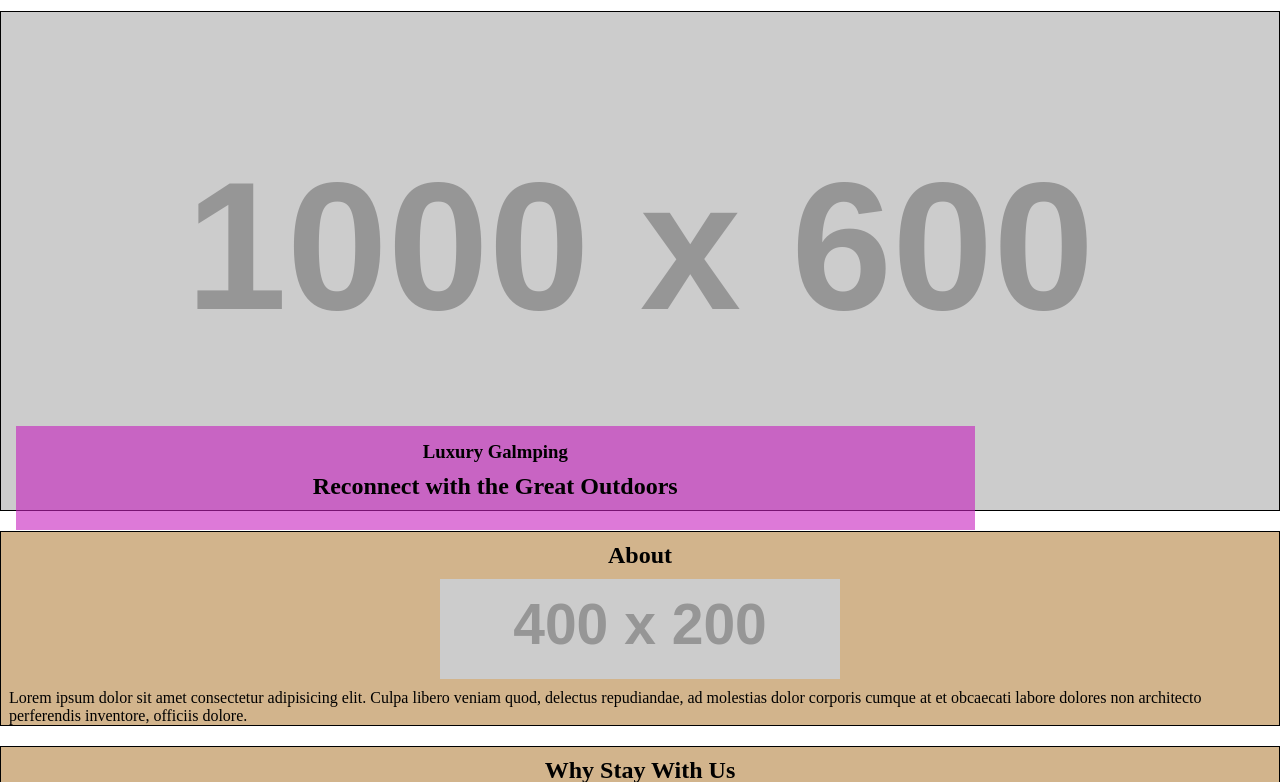
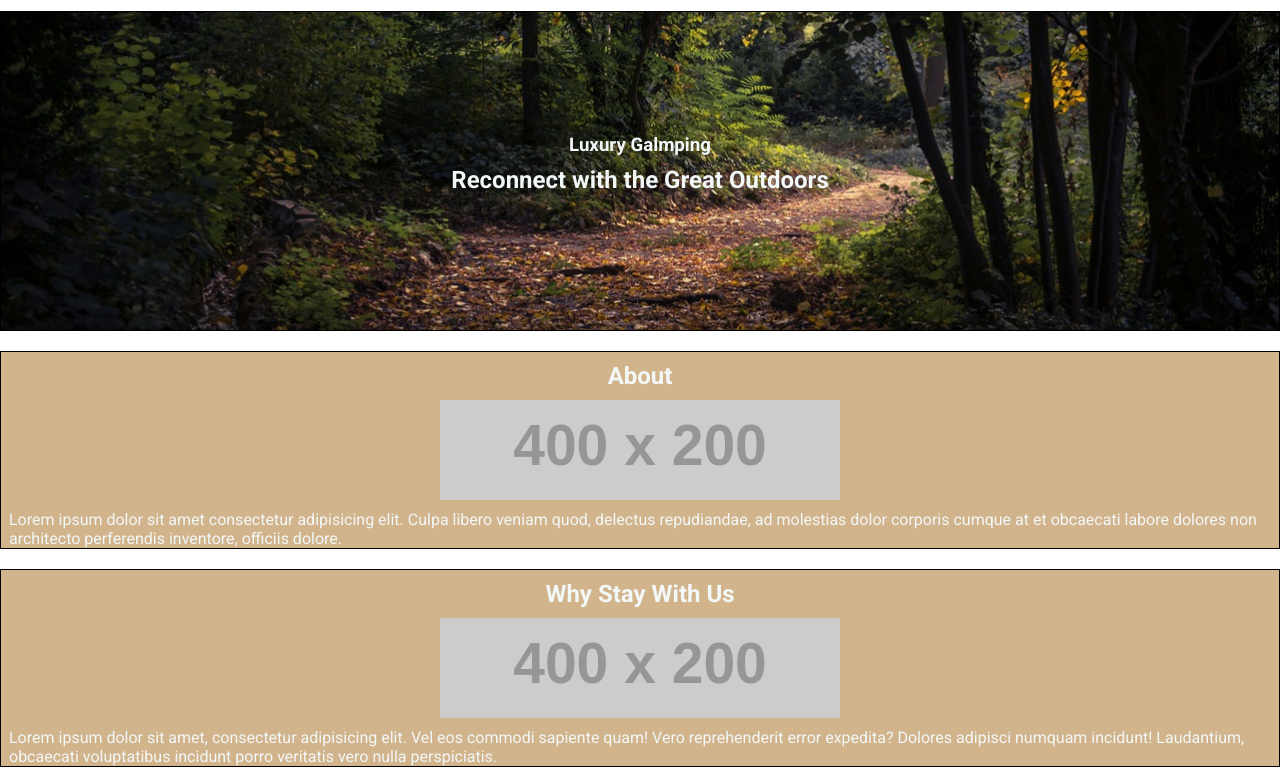
Before and after one commit to thequig-lebowski/ci-portfolio-one, a plain HTML site: page index.html in a window 1280 px wide. Shown: the part 63-845 px from the top of the page. Drawn offline with Linux system fonts and the light colour scheme; placeholder pictures from the web are drawn by us.

Commit message:
Add hero image, adjust landing text

```diff
--- a/style.css
+++ b/style.css
@@ -1,3 +1,6 @@
+/* Google Fonts */
+@import url('https://fonts.googleapis.com/css2?family=Roboto:ital,wght@0,100;0,300;0,400;0,500;0,700;0,900;1,100;1,300;1,400;1,500;1,700;1,900&display=swap');
+
 /* Global CSS Resets */
 *,
 *::before,
@@ -11,6 +14,15 @@
   box-sizing: border-box;
 }
 
+/* Page-wide styles */
+body {
+  min-height: 100vh;
+  display: flex;
+  flex-direction: column;
+  font-family: "Roboto", sans-serif;
+  color: #f2f7f7;
+}
+
 /* Mobile container utility class */
 .mq-container {
   width: 100%;
@@ -20,14 +32,6 @@
   padding-right: 0.5rem;
   border: solid red 1px;
 }
-
-/* Page-wide styles */
-body {
-  min-height: 100vh;
-  display: flex;
-  flex-direction: column;
-}
-
 h2 {
   padding: 10px 0;
 }
@@ -35,7 +39,6 @@ h2 {
 /* Header */
 header {
   display: flex;
-  background-color: aqua;
   padding: .5rem 1rem;
   /* width: 100%; */
   position: fixed;
@@ -99,8 +102,8 @@ main {
 }
 
 #banner {
-  background: url(https://placehold.co/1000x600/orange/white?text=Hero+Image) no-repeat center center/cover;
-  height: 500px;
+  background: url(assets/images/pexels-blooddrainer-213172.jpg) no-repeat center center/cover;
+  height: 40vh;
   width: 100%;
   position: relative;
   display: flex;
@@ -110,14 +113,17 @@ main {
 }
 
 #banner-text {
-  background-color: rgba(199, 33, 191, 0.6);
+  /* background-color: rgba(199, 33, 191, 0.6); */
   text-align: center;
   width: 75%;
   padding-top: 15px;
   padding-bottom: 20px;
   position: absolute;
-  bottom: -20px;
-  left: 15px;
+  top: 50%;
+  left: 50%;
+  transform: translate(-50%, -50%);
+  /* bottom: -20px;
+  left: 15px; */
 }
 
 #about,
```
Also changed, not shown: assets/images/pexels-blooddrainer-213172.jpg (added).
